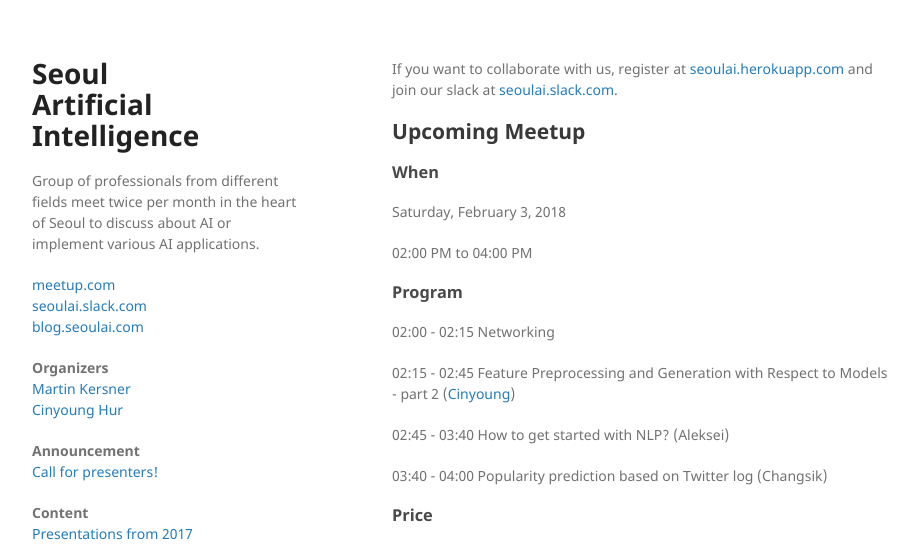
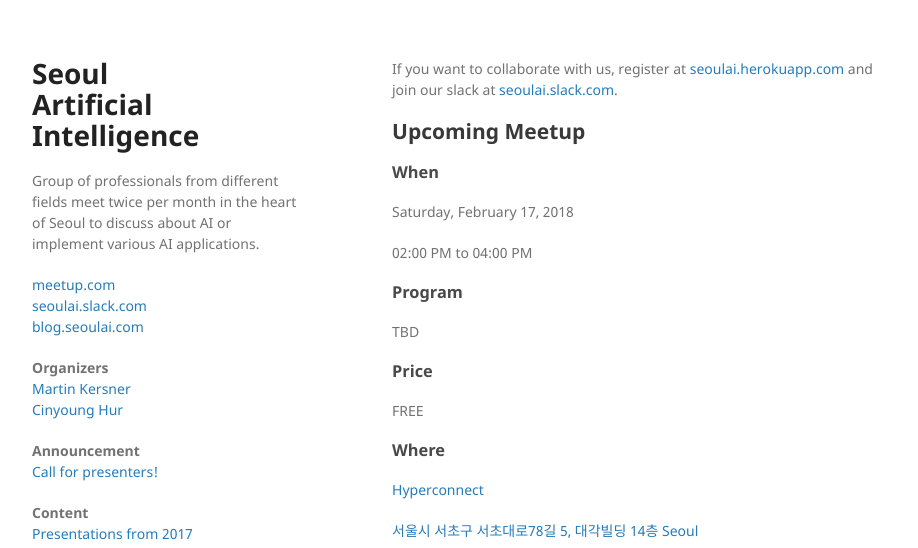
Before and after one commit to martinkersner/seoul-artificial-intelligence-meetup, a Jekyll site: the page built from docs/index.md, in a window 1280 px wide and 1400 px high. Shown: the top 548 px of the window, without its empty margins (178-1096 px from the left). Built offline with Jekyll 4.4.1, drawn with Linux system fonts in a browser that asks for light colours; some of the changed text lies outside the part shown.

```diff
--- a/docs/index.md
+++ b/docs/index.md
@@ -10,19 +10,15 @@
 <!--## Mini AI Hackathon-->
 
 ### When
-Saturday, February 3, 2018
+Saturday, February 17, 2018
 
 02:00 PM to 04:00 PM
 <!--01:00 PM to 06:00 PM-->
 
 ### Program
-02:00 - 02:15 Networking
+TBD
+<!--02:00 - 02:15 Networking-->
 
-02:15 - 02:45 Feature Preprocessing and Generation with Respect to Models - part 2 ([Cinyoung](members/cinyoung))
-
-02:45 - 03:40 How to get started with NLP? (Aleksei)
-
-03:40 - 04:00 Popularity prediction based on Twitter log (Changsik)
 
 <!--01:00 - 01:15 Introduction - What is the goal of Mini AI Hackathon?-->
 
```
Also changed, not shown: other parts of docs/index.md (+5 -0 lines), 1 other file.
